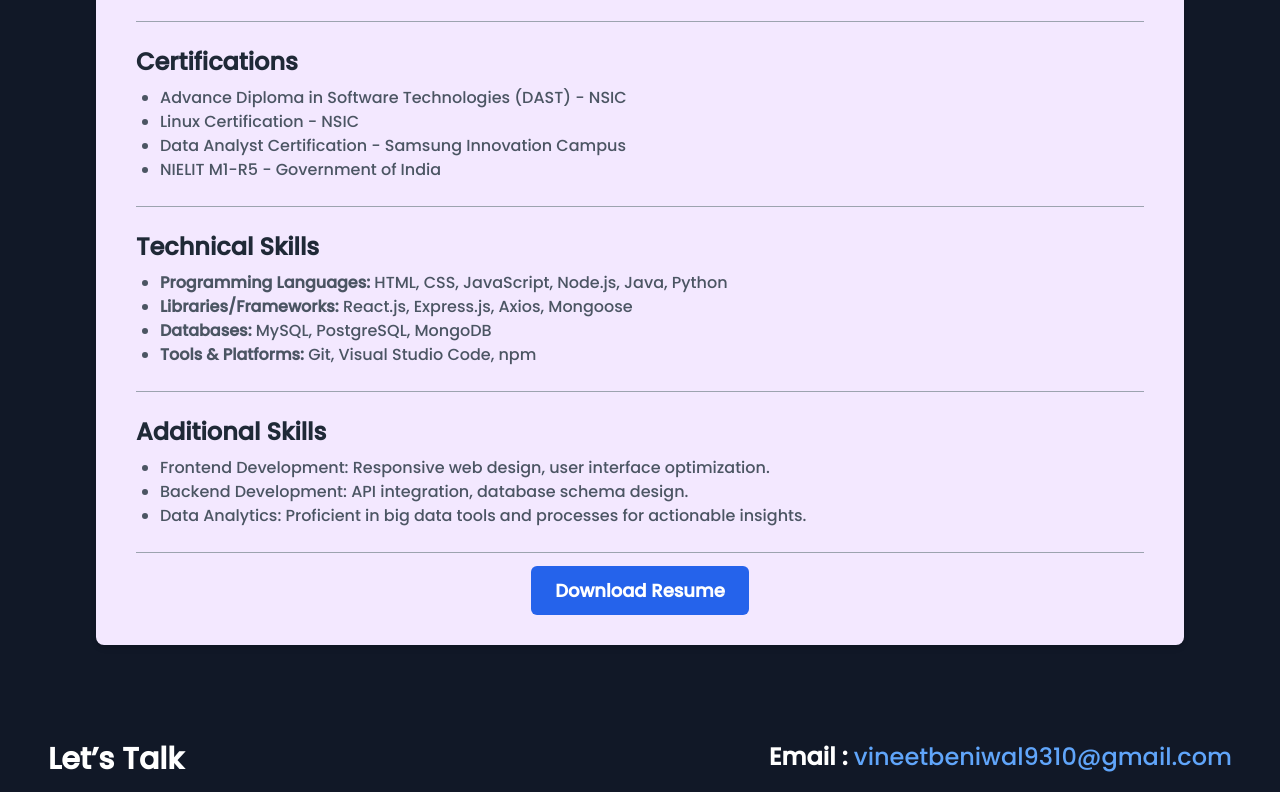
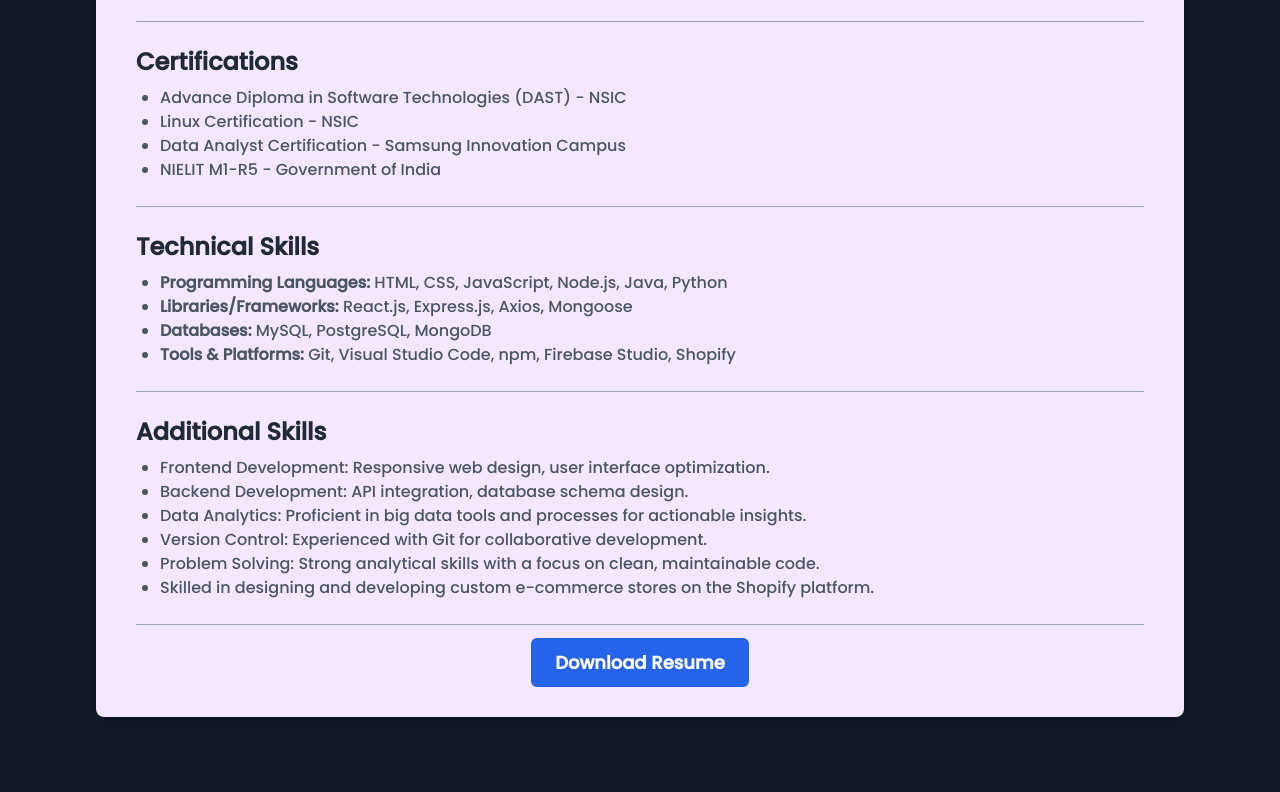
Before and after one commit to vineet9310/Portfolio, a React (Vite) app in the folder porfolio/: page /resume in a window 1280 px wide. Shown: the part 1078-1870 px from the top of the page. Built offline with nearby package versions, Linux system fonts and the light colour scheme.

Commit message:
Implement code changes to enhance functionality and improve performance

```diff
--- a/porfolio/src/components/Resume.jsx
+++ b/porfolio/src/components/Resume.jsx
@@ -70,7 +70,7 @@ function Resume() {
               Apr 2025 - Present
             </p>
             <ul className="list-disc pl-4 sm:pl-6 text-sm sm:text-base text-gray-600 mt-2">
-              <li>Contributed to the development and maintenance of Companies website, a live astrology consultation platform..</li>
+              <li>Contributed to the development and maintenance of Companies website, a live astrology consultation platform.</li>
               <li>Implemented responsive UI components, integrated APIs, and optimized performance for both desktop and mobile users.</li>
               <li>Collaborated on feature rollouts such as booking workflows, content sections, user authentication, and real-time chat functionality.</li>
             </ul>
@@ -98,7 +98,7 @@ function Resume() {
               <li><strong>Programming Languages:</strong> HTML, CSS, JavaScript, Node.js, Java, Python</li>
               <li><strong>Libraries/Frameworks:</strong> React.js, Express.js, Axios, Mongoose</li>
               <li><strong>Databases:</strong> MySQL, PostgreSQL, MongoDB</li>
-              <li><strong>Tools & Platforms:</strong> Git, Visual Studio Code, npm</li>
+              <li><strong>Tools & Platforms:</strong> Git, Visual Studio Code, npm, Firebase Studio, Shopify</li>
             </ul>
           </div>
 
@@ -111,6 +111,9 @@ function Resume() {
               <li>Frontend Development: Responsive web design, user interface optimization.</li>
               <li>Backend Development: API integration, database schema design.</li>
               <li>Data Analytics: Proficient in big data tools and processes for actionable insights.</li>
+              <li>Version Control: Experienced with Git for collaborative development.</li>
+              <li>Problem Solving: Strong analytical skills with a focus on clean, maintainable code.</li>
+              <li>Skilled in designing and developing custom e-commerce stores on the Shopify platform.</li>
             </ul>
           </div>
 
```
Also changed, not shown: porfolio/public/desktophome.jpg (added).
